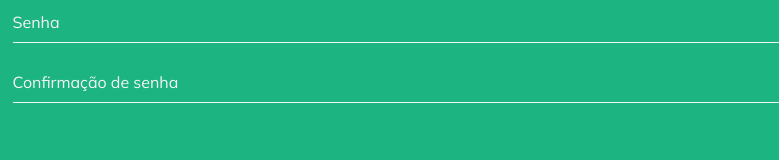
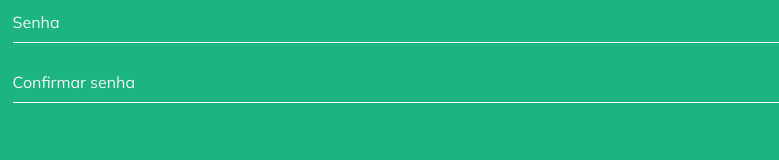
Before and after one commit to HemersonChaves/front-end_academia, a React (Vite) app: page /novousuario in a window 1280 px wide. Shown: the part 239-399 px from the top of the page, without its empty margins (0-779 px from the left). Built offline with nearby package versions, Linux system fonts and the light colour scheme.

Commit message:
refactor(senha): mudar o nome o label confirmar senha

```diff
--- a/src/presentation/Page/novousuario/index.tsx
+++ b/src/presentation/Page/novousuario/index.tsx
@@ -24,8 +24,8 @@ function NovoUsuario() {
           <label htmlFor="senha">Senha</label>
         </div>
         <div className={style.form_group}>
-          <input id="confirmacao-senha" name="confirmarsenha" type="password" className={style.form_control} required />
-          <label htmlFor="confirmacao-senha">Confirmação de senha</label>
+          <input id="confirmarsenha" name="confirmarsenha" type="password" className={style.form_control} required />
+          <label htmlFor="confirmarsenha">Confirmar senha</label>
         </div>
         <div className={style.form_button}>
           <button type="submit" className={style.btn}>Cadastrar</button>
```
